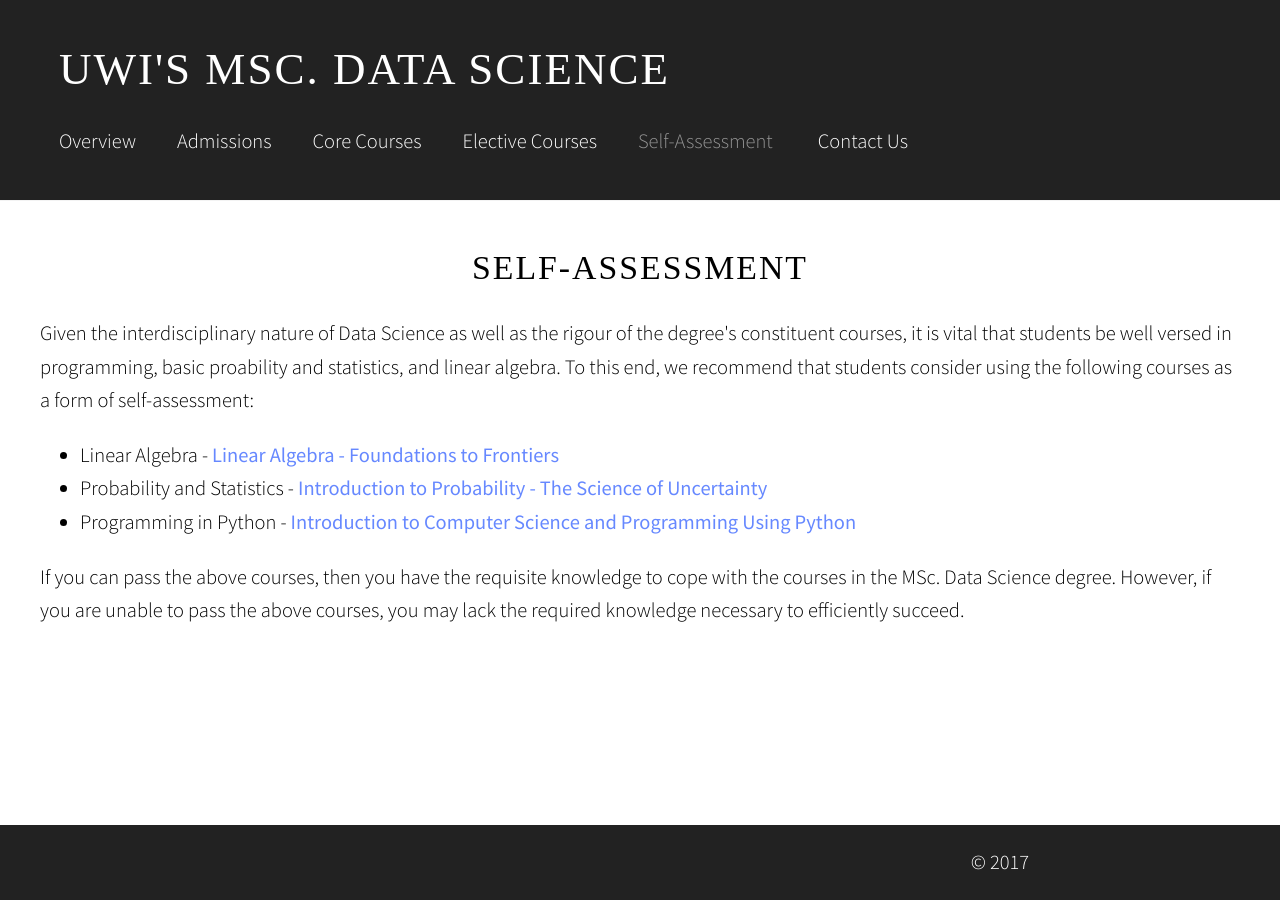
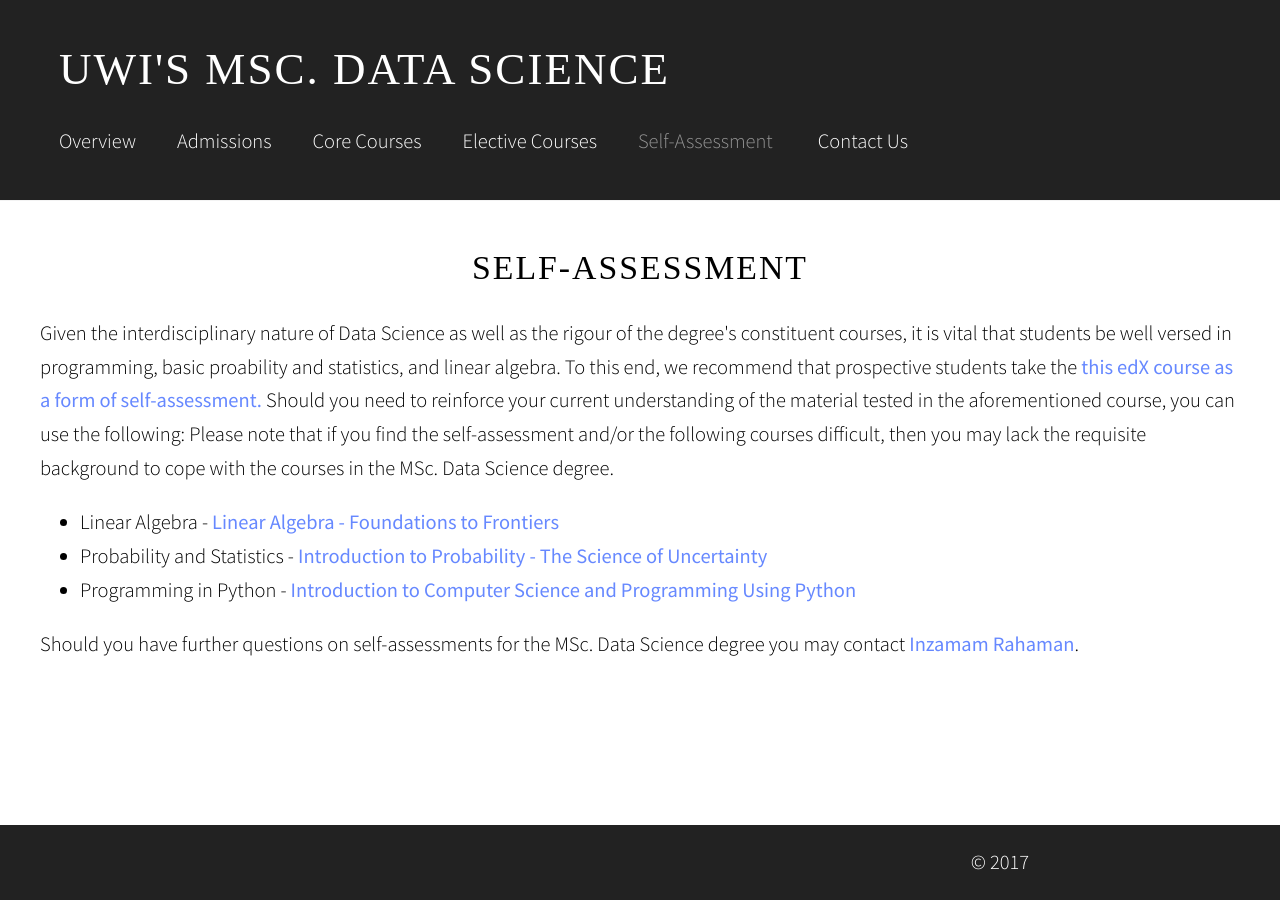
Before and after one commit to uwidcit/datascience, a Jekyll site: the page built from selfassessment.html, in a window 1280 px wide. Built offline with Jekyll 4.4.1, drawn with Linux system fonts in a browser that asks for light colours; some web fonts are replaced.

Commit message:
Added Self-assessment info

```diff
--- a/selfassessment.html
+++ b/selfassessment.html
@@ -4,7 +4,16 @@
 <div>
     Given the interdisciplinary nature of Data Science as well as the rigour of the degree's constituent courses,
     it is vital that students be well versed in programming, basic proability and statistics, and
-    linear algebra. To this end, we recommend that students consider using the following courses as a form of self-assessment:
+    linear algebra. To this end, we recommend that prospective students take the
+    <a href="https://www.edx.org/course/data-science-readiness-assessment-notredamex-ds101x#!">
+        this edX course as a form of self-assessment.
+    </a>
+
+
+    Should you need to reinforce your current understanding of the material tested in the aforementioned course, you can use the following:
+
+    Please note that if you find the self-assessment and/or the following courses difficult, then you may lack
+    the requisite background to cope with the courses in the MSc. Data Science degree.
 
     <ul>
 
@@ -37,9 +46,8 @@
 
     </ul>
 
-    If you can pass the above courses, then you have the requisite knowledge to cope with the courses in the MSc. Data Science
-    degree. However, if you are unable to pass the above courses, you may lack the required knowledge necessary to efficiently
-    succeed.
+    Should you have further questions on self-assessments for the MSc. Data Science degree you may contact
+    <a href="mailto:inzamam@lab.tt">Inzamam Rahaman</a>.
 
 
 
```
